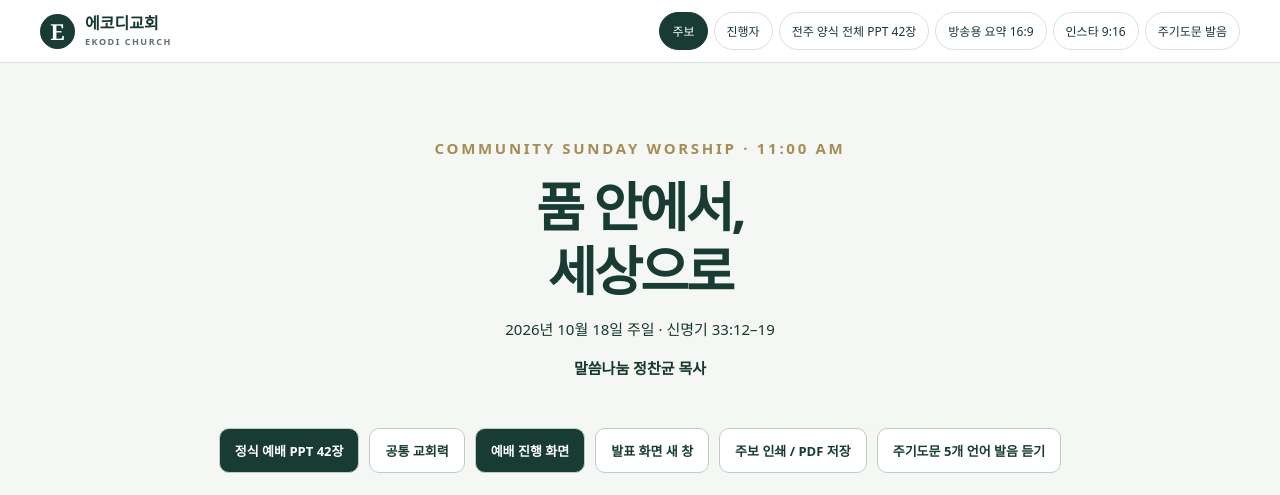
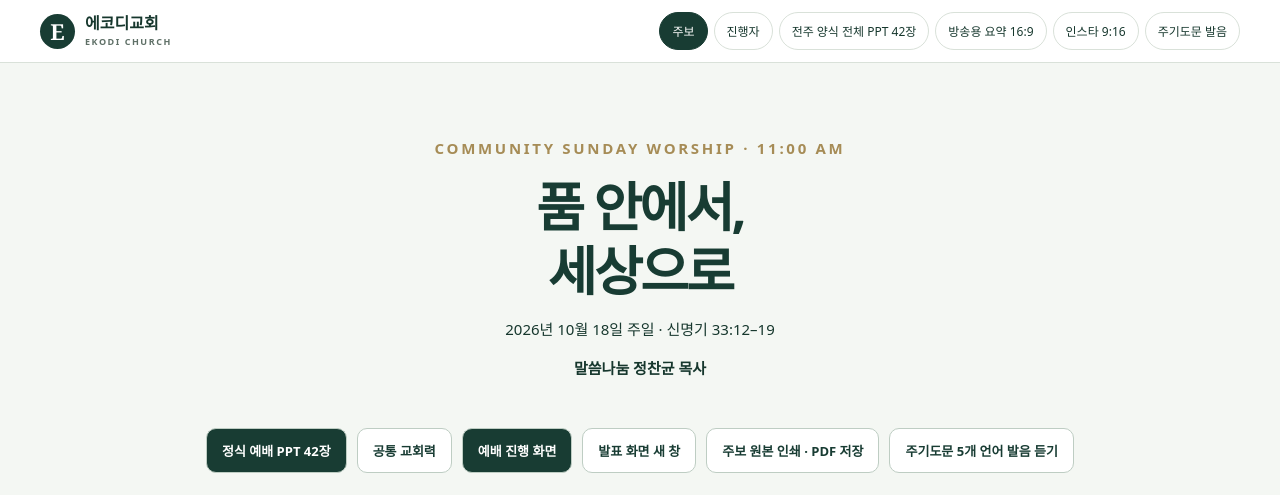
Before and after one commit to topmaster-joseph/ekodi-church, a website: page worship/2026-10-18/index.html in a window 1280 px wide. Shown: the top 495 px of the page. Drawn offline with Linux system fonts and the light colour scheme; no server answers.

Commit message:
fix(church): print from native prior-week document rather than simplified web summary

```diff
--- a/worship/2026-10-18/index.html
+++ b/worship/2026-10-18/index.html
@@ -25,7 +25,7 @@
 <main>
   <section class="bulletin" id="bulletin" aria-labelledby="worship-title">
     <div class="bulletin-heading"><p class="overline">COMMUNITY SUNDAY WORSHIP · 11:00 AM</p><h1 id="worship-title">품 안에서,<br>세상으로</h1><p>2026년 10월 18일 주일 · 신명기 33:12–19</p><p><strong>말씀나눔 정찬균 목사</strong></p></div>
-    <div class="bulletin-actions"><a class="primary" href="?view=fullppt">정식 예배 PPT 42장</a><a href="/ekodichurch/calendar/">공통 교회력</a><a class="primary" href="?view=operator">예배 진행 화면</a><a href="?view=stage" target="_blank" rel="noopener">발표 화면 새 창</a><button id="print-bulletin" type="button">주보 인쇄 / PDF 저장</button><a href="./prayer/?lang=ko">주기도문 5개 언어 발음 듣기</a></div>
+    <div class="bulletin-actions"><a class="primary" href="?view=fullppt">정식 예배 PPT 42장</a><a href="/ekodichurch/calendar/">공통 교회력</a><a class="primary" href="?view=operator">예배 진행 화면</a><a href="?view=stage" target="_blank" rel="noopener">발표 화면 새 창</a><a href="https://docs.google.com/document/d/1MRDupBDrocLBZJzggqAY_mk9decuQS8eWS0Gsr37WDI/edit" target="_blank" rel="noopener noreferrer">주보 원본 인쇄 · PDF 저장</a><a href="./prayer/?lang=ko">주기도문 5개 언어 발음 듣기</a></div>
     <section class="original-document" aria-labelledby="original-document-label"><h2 id="original-document-label">10월 18일 정식 주보 · 전주와 동일한 지면</h2><p>2026년 10월 11일 실제 발행 주보를 계승했습니다. 지면·표·고백문·봉사 및 협력 기관은 원문 구조로 표시합니다. 열리지 않으면 <a href="https://docs.google.com/document/d/1MRDupBDrocLBZJzggqAY_mk9decuQS8eWS0Gsr37WDI/edit" target="_blank" rel="noopener noreferrer">정식 주보 원문</a>을 열어주세요.</p><iframe title="10월 18일 정식 예배 주보 원본" loading="eager" referrerpolicy="no-referrer-when-downgrade" src="https://docs.google.com/document/d/1MRDupBDrocLBZJzggqAY_mk9decuQS8eWS0Gsr37WDI/preview"></iframe></section><section id="church-calendar-context" class="paper calendar-context" aria-live="polite"><h2>EKODI 공통 교회력 · 절기와 교단 기념주일</h2><p id="church-calendar-summary">교단 자료를 조회하고 있습니다.</p><p><a href="/ekodichurch/calendar/">등록·관리 및 연간 교회력 보기</a></p></section><details class="bulletin-quick-summary"><summary>방송용 간략 주보 펼치기</summary><div class="bulletin-columns">
       <section class="paper"><h2>예배순서 <small>ORDER OF WORSHIP</small></h2>
         <ol class="service-order">
```
